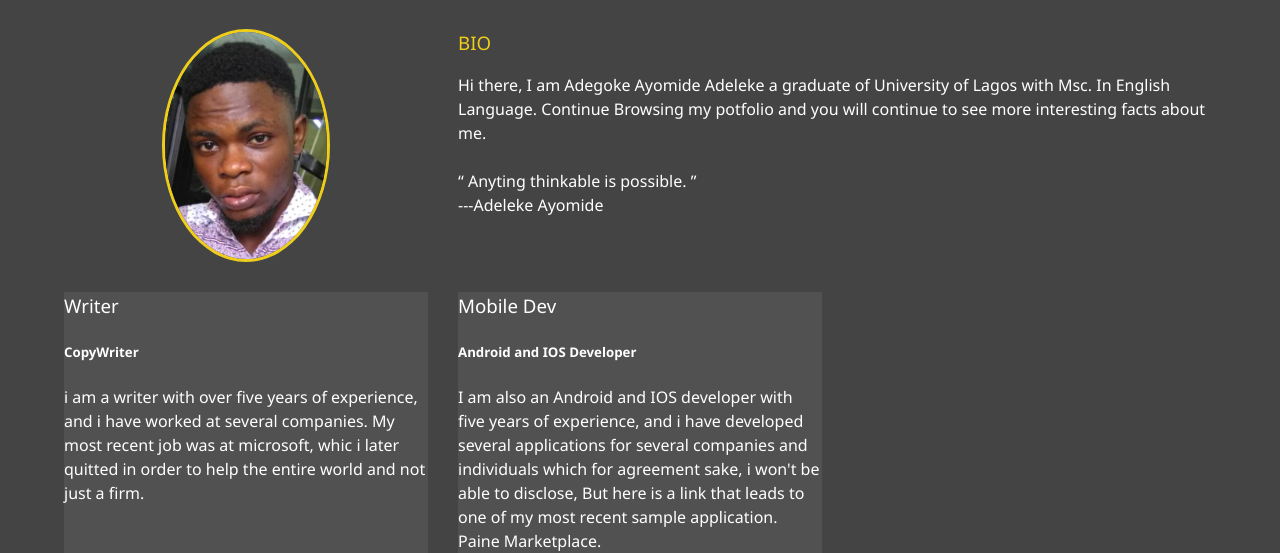
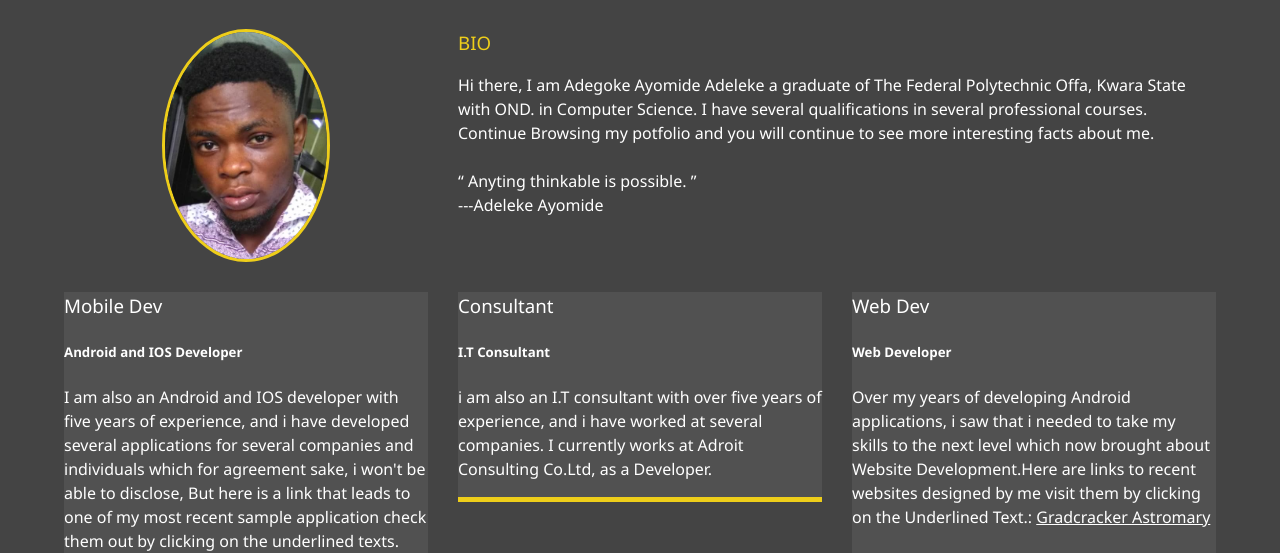
Before and after one commit to ayomidetolu/portfolios, a plain HTML site: page about.html in a window 1280 px wide. Shown: the part 253-806 px from the top of the page. Drawn offline with Linux system fonts and the light colour scheme.

Commit message:
Update about.html

```diff
--- a/about.html
+++ b/about.html
@@ -52,8 +52,8 @@
         <div class="bio">
           <h3 class="text-secondary">BIO</h3>
           <p>
-            Hi there, I am Adegoke Ayomide Adeleke a graduate of University of Lagos with
-            Msc. In English Language. Continue Browsing my potfolio and you will continue to see more
+            Hi there, I am Adegoke Ayomide Adeleke a graduate of The Federal Polytechnic Offa, Kwara State with
+            OND. in Computer Science. I have several qualifications in several professional courses. Continue Browsing my potfolio and you will continue to see more
             interesting facts about me.
             <br><br>
             <q>
@@ -64,24 +64,26 @@
           </p>
         </div>
         <div class= "job originaljob">
-          <h3>Writer</h3>
-          <h5>CopyWriter</h5>
+          <h3>Mobile Dev</h3>
+          <h5>Android and IOS Developer</h5>
           <p>
-            i am a writer with over five years of experience, and i have worked at several companies.
-            My most recent job was at microsoft, whic i later quitted in order to help the entire
-            world and not just a firm.
+                I am also an Android and IOS developer with five years of experience, and
+           i have developed several applications for several companies and individuals
+           which for agreement sake, i won't be able to disclose, But here is a link that leads to one of
+           my most recent sample application check them out by clicking on the underlined texts.
+            <a href="https://play.google.com/store/apps/details?id=com.painemarketplace.www.painemarketplace" bgcolor="red"><u>Paine Marketplace</u></b>.
+            <a href="https://play.google.com/store/apps/details?id=com.mobiles.numberbookdirectory" bgcolor="red"><u>Paine Marketplace</u></b>.
+
+
 
           </p>
         </div>
         <div class="job job1">
-          <h3>Mobile Dev</h3>
-          <h5>Android and IOS Developer</h5>
+          <h3>Consultant</h3>
+          <h5>I.T Consultant</h5>
           <p>
-           I am also an Android and IOS developer with five years of experience, and
-           i have developed several applications for several companies and individuals
-           which for agreement sake, i won't be able to disclose, But here is a link that leads to one of
-           my most recent sample application.
-         <a href="~" bgcolor="red">Paine Marketplace</b>.
+           i am also an I.T consultant with over five years of experience, and i have worked at several companies.
+            I currently works at Adroit Consulting Co.Ltd, as a Developer.
           </p>
         </div>
 
@@ -91,9 +93,9 @@
             <p>
               Over my years of developing Android applications, i saw that i needed to take my skills
               to the next level which now brought about Website Development.Here are links to recent websites
-              designed by me :
-              <a href="www.gradcracker.com">Gradcracker</a>
-              <a href="www.astromary.com">Astromary</a>
+              designed by me visit them by clicking on the Underlined Text.:
+              <a href="www.gradcracker.com"><u>Gradcracker </u></a>
+              <a href="www.astromary.com"><u>Astromary</u></a>
 
             </p>
 
```
